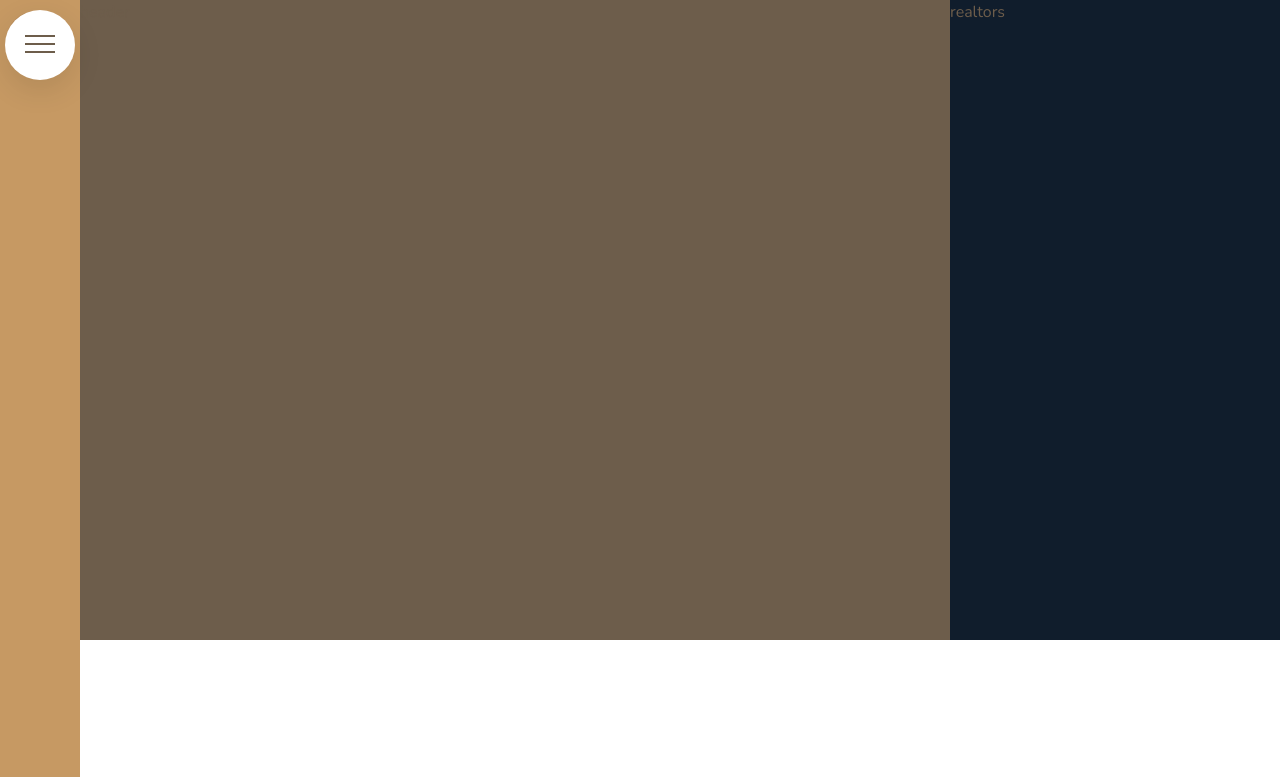
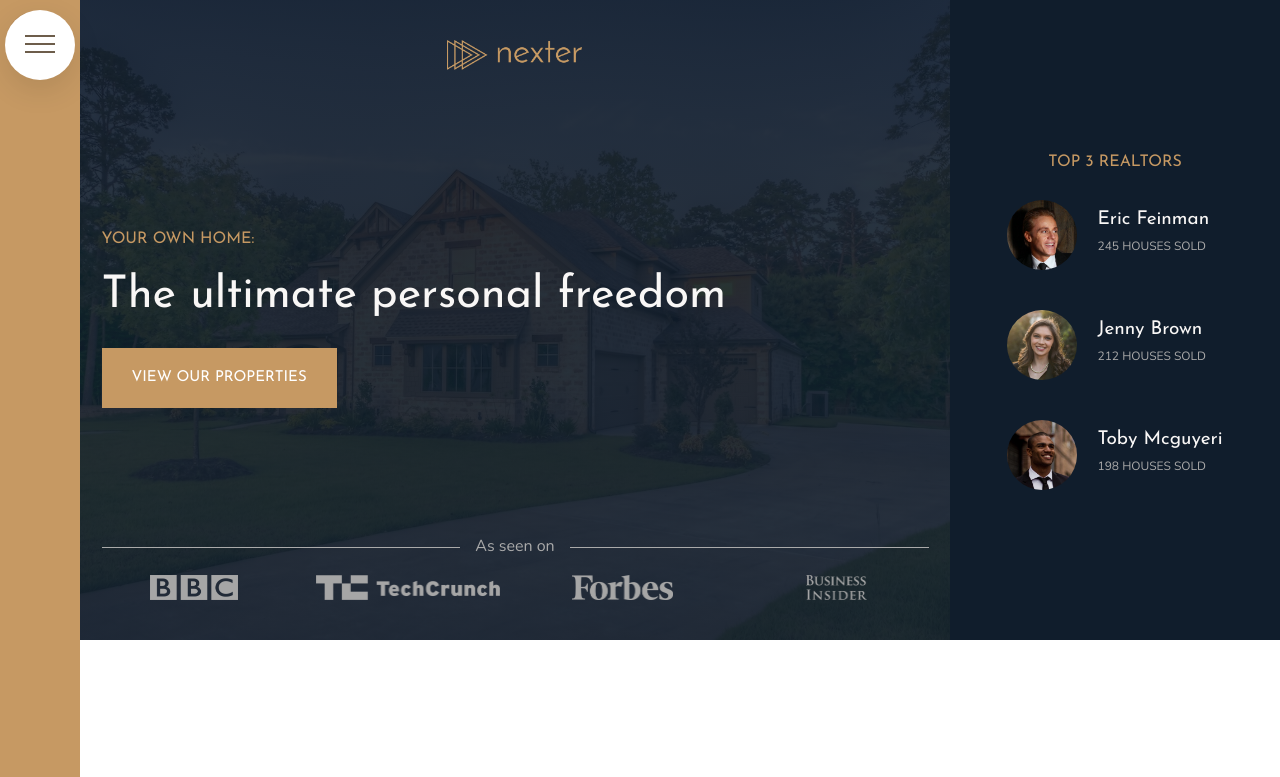
Before and after one commit to stevenkuipers/NalioNext, a website: page index.html in a window 1280 px wide. Shown: the top 777 px of the page. Drawn offline with nearby package versions, Linux system fonts and the light colour scheme.

Commit message:
created the hero, header component

```diff
--- a/index.html
+++ b/index.html
@@ -32,11 +32,40 @@
         </div>
 
       </div>
-      <div class="header">
-        header
-      </div>
+      <header class="header">
+        <img class="header__logo" src="img/logo.png" alt="NalioNext logo">
+        <h3 class="heading-3">Your own home:</h3>
+        <h1 class="heading-1">The ultimate personal freedom</h1>
+        <button class="btn header__btn">View our properties</button>
+        <div class="header__seenon-text">
+          As seen on
+        </div>
+        <div class="header__seenon-logos">
+          <img src="img/logo-bbc.png" alt="As seen on the BBC">
+          <img src="img/logo-techcrunch.png" alt="As seen on Tech Crunch">
+          <img src="img/logo-forbes.png" alt="As seen on Forbes">
+          <img src="img/logo-bi.png" alt="As seen on Business Insider">
+        </div>
+      </header>
       <div class="realtors">
-        realtors
+        <h3 class="heading-3">Top 3 realtors</h3>
+        <div class="realtors__list">
+          <img class="realtors__img" src="../img/realtor-1.jpeg" alt="Eric Feinman">
+          <div class="realtors__details">
+            <h4 class="heading-4 heading-4__light">Eric Feinman</h4>
+            <p class="realtors__sold">245 houses sold</p>
+          </div>
+          <img class="realtors__img" src="../img/realtor-2.jpeg" alt="Jenny Brown">
+          <div class="realtors__details">
+            <h4 class="heading-4 heading-4__light">Jenny Brown</h4>
+            <p class="realtors__sold">212 houses sold</p>
+          </div>
+          <img class="realtors__img" src="../img/realtor-3.jpeg" alt="Toby Mcguyeri">
+          <div class="realtors__details">
+            <h4 class="heading-4 heading-4__light">Toby Mcguyeri</h4>
+            <p class="realtors__sold">198 houses sold</p>
+          </div>
+        </div>
       </div>
       <section class="features">
           <div class="feature">
--- a/sass/_header.scss
+++ b/sass/_header.scss
@@ -2,4 +2,54 @@
 .header {
   background-color: $color-grey-dark-2;
   grid-column: full-start / col-end 6;
+  display: grid;
+  grid-template-rows: 1fr min-content 6rem 1fr;
+  grid-template-columns: max-content;
+  grid-row-gap: 1.5rem;
+  justify-content: center;
+  background-image: linear-gradient(rgba($color-secondary ,.90), rgba($color-secondary ,.90)), url(../img/hero.jpeg) ;
+  background-size: cover;
+  background-position: center;
+  padding: 4rem;
+  padding-top: 4rem;
+
+  &__btn {
+    align-self: start;
+    justify-self: start;
+  }
+
+  &__logo {
+    height: 3rem;
+    justify-self: center;
+  }
+
+  &__seenon-text {
+    font-size: 1.6rem;
+    color: $color-grey-light-2;
+    display: grid;
+    grid-template-columns: 1fr max-content 1fr;
+    grid-column-gap: 1.5rem;
+    align-items: center;
+
+    &::before,
+    &::after {
+    content: '';
+    height: 1px;
+    display: block;
+    background-color: currentColor;
+    }
+  }
+
+  &__seenon-logos {
+
+    display: grid;
+    grid-template-columns: repeat(4, 1fr);
+    grid-gap: 3rem;
+    justify-items: center;
+
+    img {
+      height: 2.5rem;
+      filter: brightness(65%);
+    }
+  }
 }
--- a/sass/_realtors.scss
+++ b/sass/_realtors.scss
@@ -2,4 +2,37 @@
 .realtors {
   background-color: $color-secondary;
   grid-column: col-start 7 / full-end;
+  padding: 3rem;
+
+  display: grid;
+  align-content: center;
+  justify-content: center;
+  justify-items: center;
+  grid-row-gap: 2rem;
+
+  &__list {
+    display: grid;
+    grid-template-columns: min-content max-content;
+    grid-column-gap: 2rem;
+    grid-row-gap: 5vh;
+    align-items: center;
+  }
+
+  &__img {
+    width: 7rem;
+    height: 7rem;
+    border-radius: 50%;
+    display: block;
+  }
+
+  &__details{
+
+  }
+
+  &__sold {
+    text-transform: uppercase;
+    color: $color-grey-light-2;
+    margin-top: -3px;
+    font-size: 1.2rem;
+  }
 }
--- a/sass/_typography.scss
+++ b/sass/_typography.scss
@@ -14,6 +14,9 @@ body {
 
 .heading-1 {
   @extend %heading;
+  font-size: 4.5rem;
+  color: $color-grey-light-1;
+  line-height: 1;
 }
 .heading-2 {
   @extend %heading;
```
Also changed, not shown: css/style.css.
